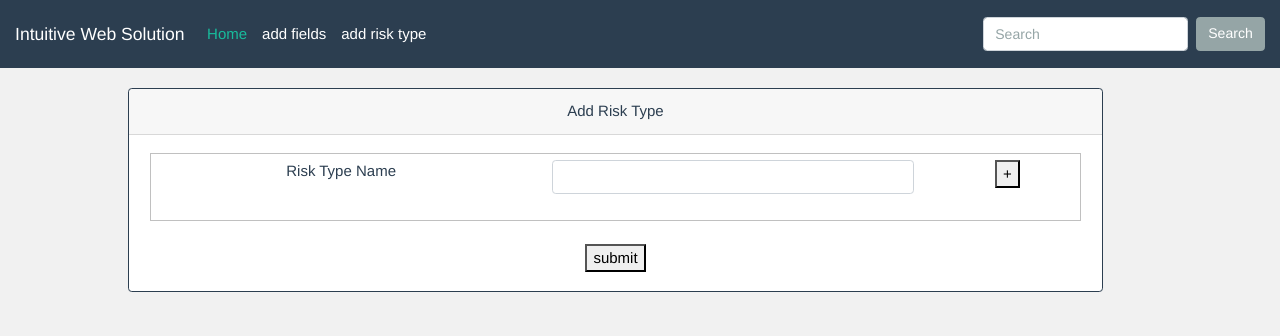
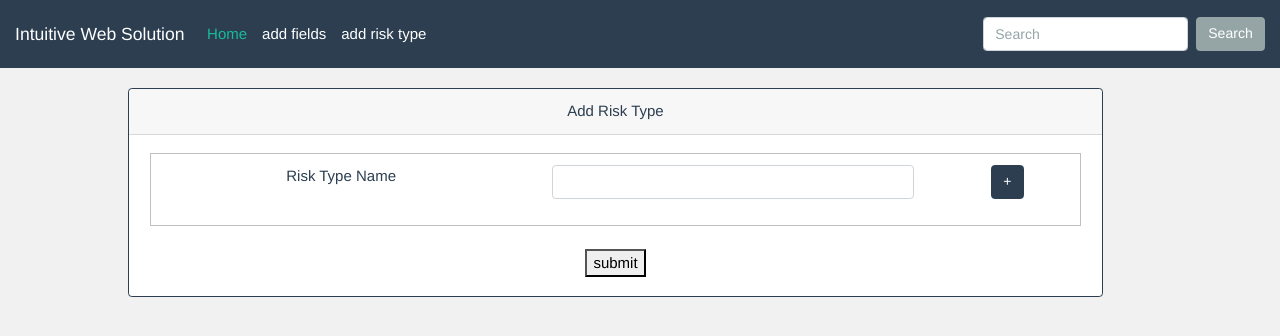
Before and after one commit to notradamequeen/IWS-Client, a Vue app: page /#/add_risk_type in a window 1280 px wide. Shown: the top 336 px of the page. Built offline with nearby package versions, Linux system fonts and the light colour scheme; what vue-sweetalert would draw is missing.

Commit message:
some fixes styling

```diff
--- a/src/components/addField.vue
+++ b/src/components/addField.vue
@@ -10,9 +10,11 @@
                   <fieldset>
                       <div class="form-group row" v-for="i in (0, fieldCount)">
                           <div class="col-sm-5">
+                              <label>Field Name</label><br>
                               <input name="field_name" type="text" class="form-control" palceholder="field name" />
                           </div>
                           <div class="col-sm-5">
+                              <label>Data Type</label><br>
                               <select name="data_type" class="form-control">
                                   <option value="text">Text</option>
                                   <option value="date">Date</option>
@@ -21,9 +23,20 @@
                                   <option value="currency">Currency</option>
                               </select>
                           </div>
-                          <div class="col-sm-2">
-                              <button v-if="i == 1" v-on:click.prevent="fieldCount+=1">+</button>
-                              <button v-else v-on:click.prevent="fieldCount-=1">-</button>
+                          <div class="col-sm-2" style="margin-top:5px">
+                              <br/>
+                              <button
+                                class="btn btn-primary"
+                                v-if="i == 1"
+                                v-on:click.prevent="fieldCount+=1">
+                                +
+                            </button>
+                              <button
+                                class="btn btn-primary"
+                                v-else
+                                v-on:click.prevent="fieldCount-=1">
+                                -
+                              </button>
                           </div>
                       </div>
                   </fieldset>
--- a/src/components/addRiskType.vue
+++ b/src/components/addRiskType.vue
@@ -8,7 +8,10 @@
             <div class="card-body text-primary">
                 <form v-on:submit.prevent="onFormSubmit">
                     <fieldset>
-                        <div class="form-group row" v-for="i in (0, fieldCount)">
+                        <div
+                          class="form-group row"
+                          v-for="i in (0, fieldCount)"
+                          style="margin-top:5px">
                             <div class="col-sm-5">
                                 <label>Risk Type Name</label>
                             </div>
@@ -16,8 +19,18 @@
                                 <input name="name" type="text" class="form-control"/>
                             </div>
                             <div class="col-sm-2">
-                               <button v-if="i == 1" v-on:click.prevent="fieldCount+=1">+</button>
-                               <button v-else v-on:click.prevent="fieldCount-=1">-</button>
+                              <button
+                                class="btn btn-primary"
+                                v-if="i == 1"
+                                v-on:click.prevent="fieldCount+=1">
+                                +
+                              </button>
+                                <button
+                                  class="btn btn-primary"
+                                  v-else
+                                  v-on:click.prevent="fieldCount-=1">
+                                  -
+                                </button>
                             </div>
                         </div>
                     </fieldset>
```
Also changed, not shown: 10 other files (tests, documents, lock files or other folders).
